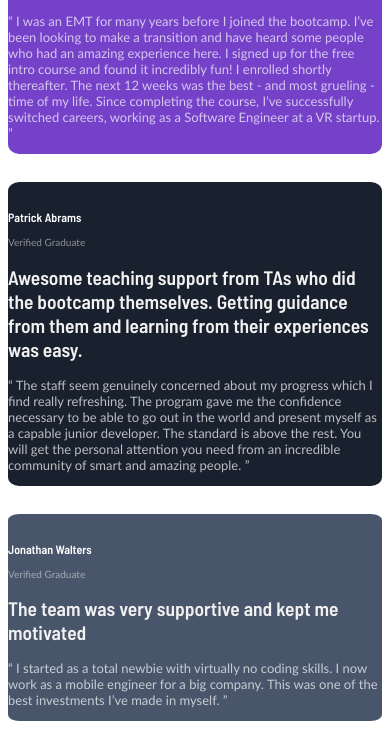
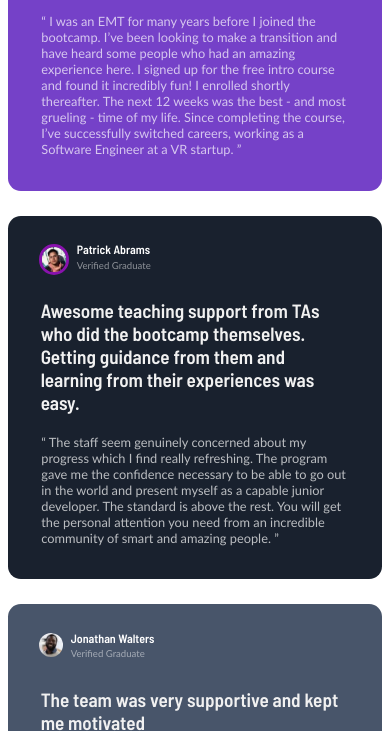
Before and after one commit to ElliottMcDonald/Testimonials-Grid-Frontend-Mentor, a plain HTML site: page index.html in a window 390 px wide. Shown: the part 189-920 px from the top of the page. Drawn offline with Linux system fonts and the light colour scheme; a web font is replaced by a local one.

Commit message:
Style header. Add margins. Ensure responsiveness.
Header styles added including image formatting. Margins added to content. Change values to em and layout tests to ensure responsiveness. Change media query breakpoint.

```diff
--- a/css/style.css
+++ b/css/style.css
@@ -19,28 +19,28 @@
 }
 
 body {
-    /* display: flex;
-    justify-content: center;
-    align-items: center; */
-    font-size: 13px;
+    font-size: 0.8rem;
     font-family: 'Barlow Semi Condensed Medium', 'Gill Sans', 'Trebuchet MS', sans-serif;
 }
 
-/* Grid Container Styles */
+/**//**//**//**//**//**//**//**/
+ /** Grid Container Styles **/
+/**//**//**//**//**//**//**//**/
+
 .container {
-    /* max-width: 1440px; */
-    /* margin-left: 290px;
-    margin-top: 175px;  */
+    max-width: 1150px;
     display: grid;
-    gap: 28px;
+    gap: 2em;
     grid-template-columns: repeat(4, 1fr);
-    grid-template-rows: auto;
+    margin: auto;
 }
 
-/* Grid Item Styles */
+/**//**//**//**//**//**//**//**/
+ /**//* Grid Item Styles *//**/
+/**//**//**//**//**//**//**//**/
 
 .item {
-    border-radius: 3%;
+    border-radius: 1em;
 }
 
 .item:nth-of-type(1) {
@@ -77,7 +77,9 @@ body {
     background-color: rgb(255, 255, 255);
 }
 
-/* Text Styles */
+/**//**//**//**//**//**//**//**/
+   /**//* Text Styles *//**/
+/**//**//**//**//**//**//**//**/
 
 .item--white--text {
     color: rgb(255, 255, 255);
@@ -89,6 +91,11 @@ body {
 
 .item:last-of-type {
     color: rgb(19, 18, 18);
+}
+
+h1 {
+    font-family: 'Barlow Semi Condensed Semi Bold', Arial, Helvetica, sans-serif;
+    font-size: 0.75rem;
 }
 
 h2 {
@@ -107,23 +114,67 @@ h2 {
     color: rgb(61, 61, 61);
 }
 
-.name {
+.quote {
+    font-size: 0.8rem;
+    opacity: 0.7;
+}
+
+/**//**//**//**//**//**//**//**/
+  /**//* Article Styles *//**/
+/**//**//**//**//**//**//**//**/
+
+header {
+    box-sizing: border-box;
+    display: flex;
+    height: 2.8em;
+    margin-top: 2.2em;
+    margin-left: 2.4em;
+}
+
+img {
+    height: 1.9em;
+    border-radius: 50%;
+}
+
+.photo-daniel {
+    border: 3px solid rgb(219, 87, 219);
+}
+
+.photo-patrick {
+    border: 3px solid rgb(137, 18, 173);
+}
+
+.info {
+    display: flex;
+    flex-direction: column;
+    margin: -1.1em 0 0 0.6em;
+}
+
+h1 {
     font-family: 'Barlow Semi Condensed Semi Bold', Arial, Helvetica, sans-serif;
-    font-size: 12px;
+    font-size: 0.75rem;
+    margin-bottom: -0.5em;
 }
 
 .status {
     opacity: 0.5;
-    font-size: 10px;
+    font-size: 0.6rem;
+}
+
+h2 {
+    margin: 1em 1.7em;
 }
 
 .quote {
-    opacity: 0.7;
+    margin: 0 2.6em 2.6em 2.6em;
 }
 
 
+/**//**//**//**//**//**//**//**/
+  /**//* Media Queries *//**/
+/**//**//**//**//**//**//**//**/
 
-@media (max-width: 425px) {
+@media (max-width: 750px) {
 
     .container {
         grid-template-columns: 1fr;
--- a/index.html
+++ b/index.html
@@ -15,10 +15,11 @@
   </style>
 </head>
 <body>
+  <div class="wrapper">
     <section class="container">
       <article class="item--white--text item">
         <header>
-        <img src="" alt="" class="photo">
+          <img src="images/image-daniel.jpg" alt="Photo of Daniel" class="photo-daniel">
           <div class="info">
             <h1 class="name">Daniel Clifford</h1>
             <p class="status">Verified Graduate</p>
@@ -38,7 +39,7 @@
       </article>
       <article class="item--white--text item">
         <header>
-        <img src="" alt="" class="photo">
+          <img src="images/image-jonathan.jpg" alt="Photo of Jonathan" class="photo-jonathan">
           <div class="info">
             <h1 class="name">Jonathan Walters</h1>
             <p class="status">Verified Graduate</p>
@@ -52,7 +53,7 @@
       </article>
       <article class="item--black--text item">
         <header>
-        <img src="" alt="" class="photo">
+          <img src="images/image-jeanette.jpg" alt="Photo of Jeanette" class="photo-jeanette">
           <div class="info">
             <h1 class="name">Jeanette Harmon</h1>
             <p class="status">Verified Graduate</p>
@@ -66,7 +67,7 @@
       </article>
       <article class="item--white--text item">
         <header>
-        <img src="" alt="" class="photo">
+          <img src="images/image-patrick.jpg" alt="Photo of Patrick" class="photo-patrick">
           <div class="info">
             <h1 class="name">Patrick Abrams</h1>
             <p class="status">Verified Graduate</p>
@@ -85,7 +86,7 @@
       </article>
       <article class="item--black--text item">
         <header>
-        <img src="" alt="" class="photo">
+          <img src="images/image-kira.jpg" alt="Photo of Kira" class="photo-kira">
           <div class="info">
             <h1 class="name">Kira Whittle</h1>
             <p class="status">Verified Graduate</p>
@@ -104,6 +105,7 @@
         </p>
       </article>
     </section>
+  </div>
 
   <!-- <div class="attribution">
     Challenge by <a href="https://www.frontendmentor.io?ref=challenge" target="_blank">Frontend Mentor</a>.
```
Lines whose indentation alone changed are shown as unchanged.
